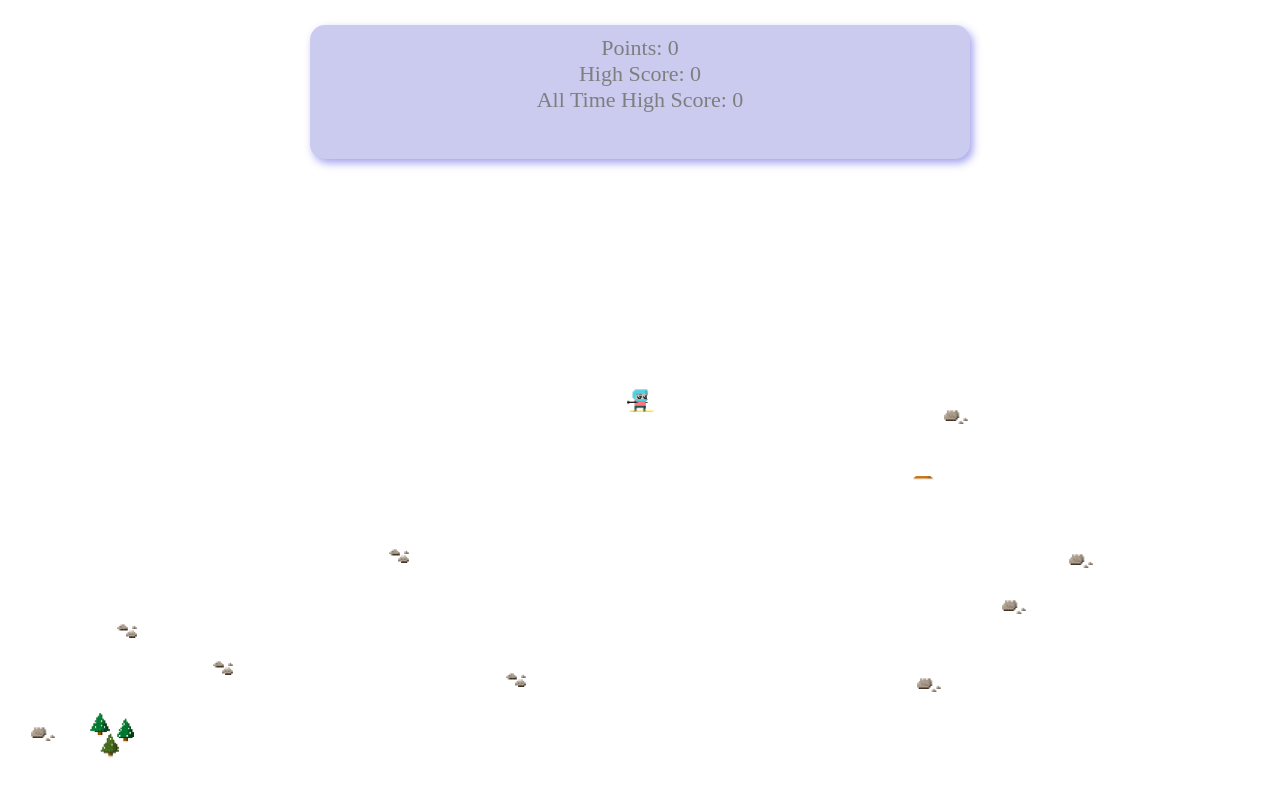
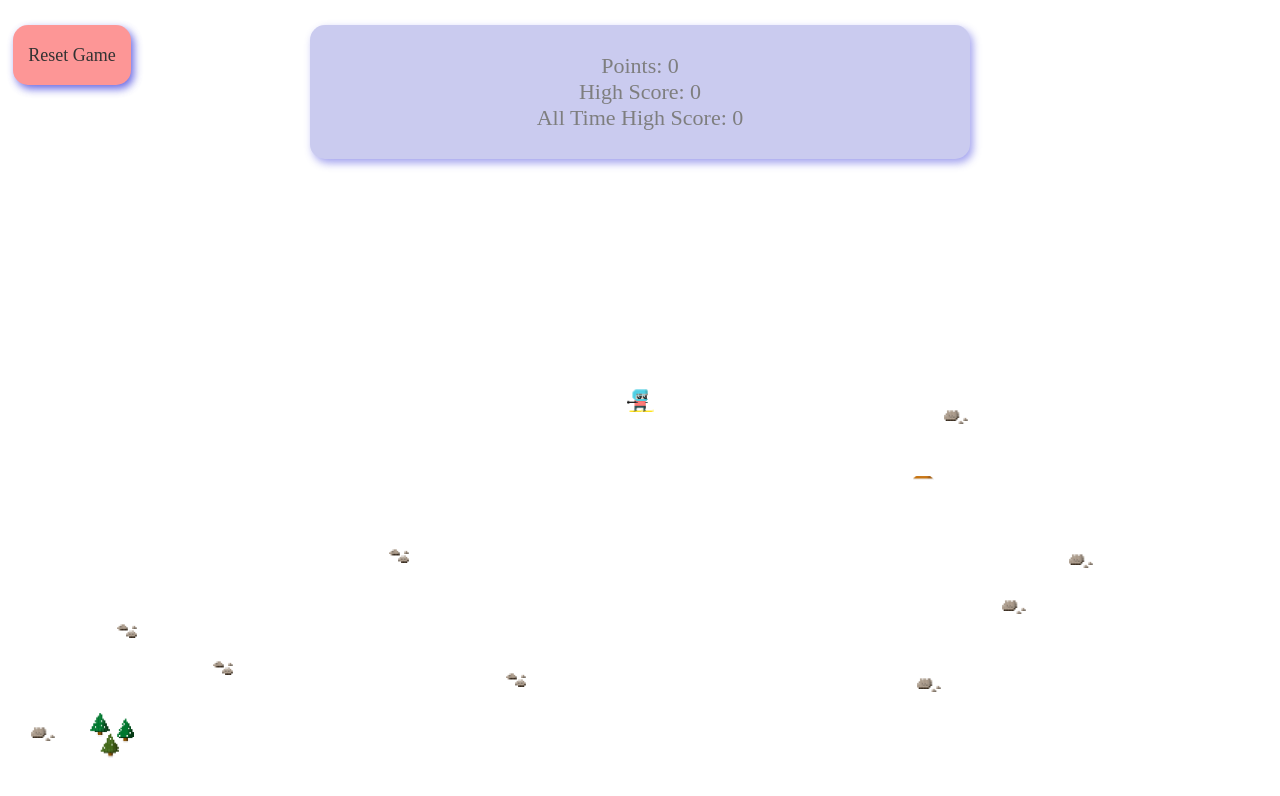
Before and after one commit to loganetherton/logan-ceros-ski, a website: page index.html in a window 1280 px wide. Drawn offline with nearby package versions, Linux system fonts and the light colour scheme.

Commit message:
Display reset button, bugfixes for jumping

```diff
--- a/index.html
+++ b/index.html
@@ -13,13 +13,17 @@
 
 </head>
 <body>
-    <div class="reset">
-
+    <div id="reset">
+        <div class="reset-text">
+            Reset Game
+        </div>
     </div>
     <div class="points">
-        <div id = "current-points" class="points-text"></div>
-        <div id="high-score" class="points-text"></div>
-        <div id="all-time" class="points-text"></div>
+        <div class="points-text-wrapper">
+            <div id="current-points" class="points-text"></div>
+            <div id="high-score" class="points-text"></div>
+            <div id="all-time" class="points-text"></div>
+        </div>
     </div>
 </body>
 </html>
@@ -39,10 +43,38 @@
         -moz-border-radius: 15px;
         border-radius: 15px;
         filter: drop-shadow(3px 4px 4px #4444dd);
+        display: table;
+    }
+
+    .points-text-wrapper {
+        display: table-cell;
+        vertical-align: middle;
     }
 
     .points-text {
         text-align: center;
         font-size: 22px;
     }
+
+    #reset {
+        position: absolute;
+        top: 25px;
+        left: 0;
+        background: #fd7d7d;
+        opacity: 0.8;
+        visibility: hidden;
+        padding: 10px;
+        -webkit-border-radius: 15px;
+        -moz-border-radius: 15px;
+        border-radius: 15px;
+        filter: drop-shadow(3px 4px 4px #4444dd);
+        text-align: center;
+        font-size: 18px;
+        display: table;
+    }
+
+    .reset-text {
+        display: table-cell;
+        vertical-align: middle;
+    }
 </style>
--- a/js/game.js
+++ b/js/game.js
@@ -90,13 +90,21 @@ class Game {
       high: 7
     };
 
-    // Divisor for height and width of points display
-    const pointsCounterHeightRatio = 7;
+    // Display for points
     const pointsCounterWidthRatio = 2;
-
+     const pointsCounterHeightRatio = 7;
     this.pointsCounterWidth = this.gameWidth / pointsCounterWidthRatio;
     this.pointsCounterHeight = this.gameHeight / pointsCounterHeightRatio;
     this.pointsCounter = $('.points');
+
+    // Display for reset button
+    const resetWidthRatio = 13;
+    const resetHeightRatio = 20;
+    const resetMarginRatio = 100;
+    this.resetButtonWidth = this.gameWidth / resetWidthRatio;
+    this.resetButtonHeight = this.gameHeight / resetHeightRatio;
+    this.resetButtonMarginLeft = this.gameWidth / resetMarginRatio;
+    this.resetButton = $('#reset');
 
     // Skier object instance
     this.skier = null;
@@ -196,7 +204,7 @@ class Game {
     }
 
     // Award points if moving downhill
-    if (awardPoints) {
+    if (this.skier && awardPoints) {
       this.skier.increasePoints();
     }
   };
@@ -460,12 +468,13 @@ class Game {
     });
 
     if (collision.length) {
-      // Let's get that skier in  the air!
-      if (collision[0].type === 'jumpRamp') {
+       // Let's get that skier in  the air! Only jump when heading downhill
+      if (collision[0].type === 'jumpRamp' && [this.skierDirectionValues.downRight, this.skierDirectionValues.down,
+                                               this.skierDirectionValues.downLeft].includes(this.skierDirection)) {
         this.handleJump();
       // Crash skier, unless jumping
       } else if (!this.skier.isJumping) {
-        this.skierDirection = 0;
+        this.skierDirection = this.skierDirectionValues.crashed;
         // Remove points, store what the previous total was
         this.skier.resetPoints();
       }
@@ -580,7 +589,7 @@ class Game {
           event.preventDefault();
           break;
         case this.keyValues.down:
-          this.skierDirection = 3;
+          this.skierDirection = this.skierDirectionValues.down;
           event.preventDefault();
           break;
       }
@@ -607,12 +616,21 @@ class Game {
     });
 
     // Display points counter
-    $('.points')
+    this.pointsCounter
     .css({
       width : this.pointsCounterWidth + 'px',
       height: this.pointsCounterHeight + 'px',
       visibility: 'visible'
     });
+    // Reset button
+    this.resetButton
+    .css({
+      width: this.resetButtonWidth + 'px',
+      height: this.resetButtonHeight + 'px',
+      visibility: 'visible',
+      'margin-left': this.resetButtonMarginLeft + 'px'
+    });
+
     // Attach canvas
     $('body').append(this.canvas);
   }
```
